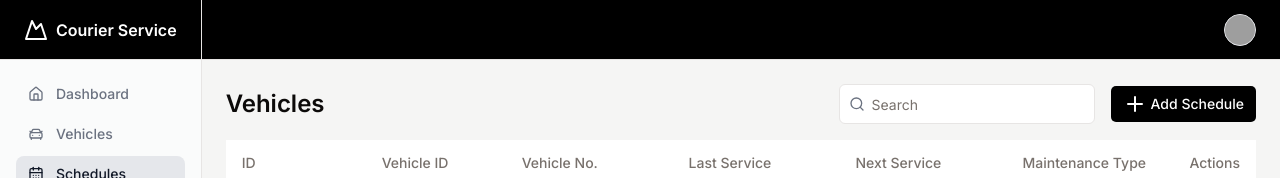
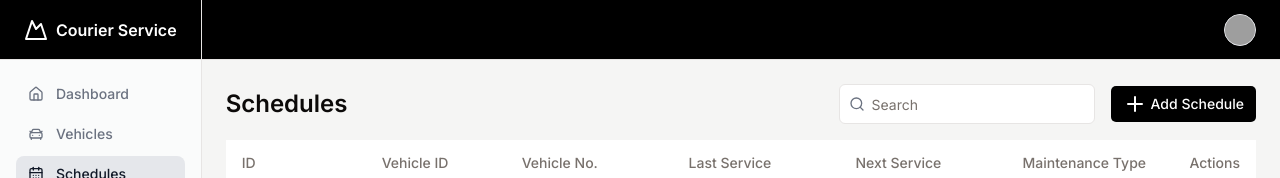
Before and after one commit to thethtetaung22/courier-service-app, a Next.js app: page /schedules in a window 1280 px wide. Shown: the top 178 px of the page. Built offline with nearby package versions, Linux system fonts and the light colour scheme; grey boxes are pictures that could not be loaded.

Commit message:
Update table template

```diff
--- a/src/components/component/Schedules/index.tsx
+++ b/src/components/component/Schedules/index.tsx
@@ -18,7 +18,7 @@ const actionButtons = () => (
 const Schedules = () => {
 
     return (
-        <TableTemplate actionButtons={actionButtons()}>
+        <TableTemplate title="Schedules" actionButtons={actionButtons()}>
             <ScheduleTable />
         </TableTemplate>
     )
--- a/src/components/component/TableTemplate.tsx
+++ b/src/components/component/TableTemplate.tsx
@@ -6,9 +6,11 @@ import { Input } from '../ui';
 import { usePathname, useRouter, useSearchParams } from 'next/navigation';
 
 const TableTemplate = ({
+    title,
     actionButtons,
     children,
 }: Readonly<{
+    title: string;
     actionButtons: React.ReactNode;
     children: React.ReactNode;
 }>) => {
@@ -29,7 +31,7 @@ const TableTemplate = ({
     return (
         <div className="flex h-full w-full flex-col gap-4">
             <div className="flex justify-between items-center">
-                <h1 className="font-semibold text-lg md:text-2xl">Vehicles</h1>
+                <h1 className="font-semibold text-lg md:text-2xl">{title || 'Table'}</h1>
                 <div className="flex gap-4 items-center">
                     <div className="hidden sm:flex relative w-full w-2xl items-center">
                         <SearchIcon className="absolute left-2.5 h-4 w-4 text-gray-500 dark:text-gray-400" />
--- a/src/components/component/Vehicles/index.tsx
+++ b/src/components/component/Vehicles/index.tsx
@@ -24,7 +24,7 @@ const Vehicles = ({
 }) => {
 
     return (
-        <TableTemplate actionButtons={<AddNewVehicleDialog />}>
+        <TableTemplate title="Vehicles" actionButtons={<AddNewVehicleDialog />}>
             <VehicleTable total={total} vehicles={vehicles} />
         </TableTemplate>
     )
```
